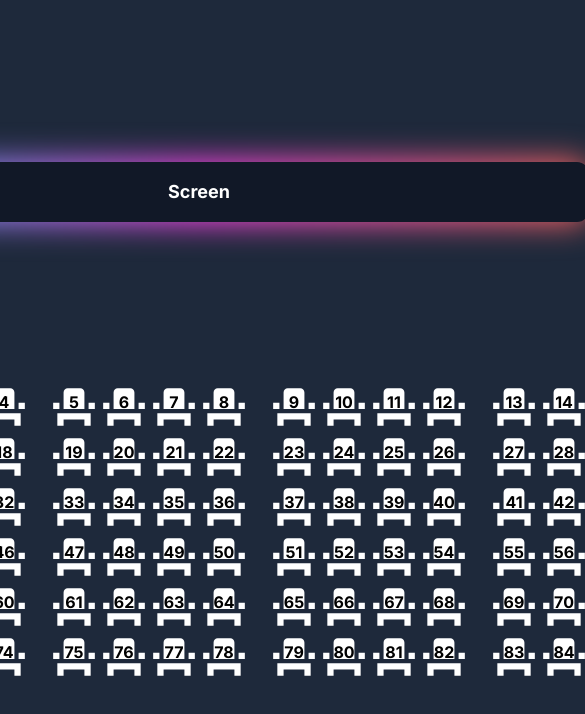
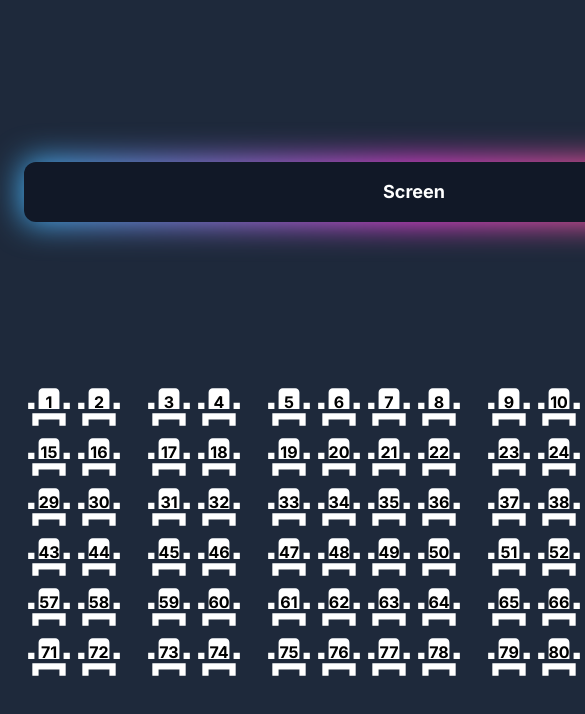
Before and after one commit to Srijan-t0d0/ticket, a Next.js app: page /bookticket in a window 390 px wide. Shown: the top 714 px of the page, 585 px wide, since content can reach past the window. Built offline with nearby package versions, Linux system fonts and the light colour scheme; no server answers; the database is empty.

Commit message:
feat:fixed layout issue

```diff
--- a/app/bookticket/page.tsx
+++ b/app/bookticket/page.tsx
@@ -32,7 +32,7 @@ export default function Page() {
   };
 
   return (
-    <div className=" p-4 flex flex-col h-screen w-screen justify-center align-middle items-center ps-6">
+    <div className=" p-4 flex flex-col h-screen w-screen justify-center lg:align-middle lg:items-center ps-6">
       <div className="mb-40 relative w-[780px] flex justify-center  align-middle">
         <div className="absolute w-[780px] transitiona-all  opacity-100 -inset-px bg-gradient-to-r from-[#44BCFF] via-[#FF44EC] to-[#FF675E] rounded-xl blur-lg"></div>
         <div className="relative w-[780px] flex items-center justify-center px-8 py-4 text-lg font-bold text-white transition-all duration-200 bg-gray-900 font-pj rounded-xl ">
@@ -42,7 +42,7 @@ export default function Page() {
 
       {rows.map((r) => (
         <div className="flex gap-5 " key={`row-${r}`}>
-          <div className="inline-flex">
+          <div className="flex">
             <Seat
               booked={bookings.includes(String((r - 1) * 14 + 1))}
               handleClick={handleClick}
@@ -56,7 +56,7 @@ export default function Page() {
               number={(r - 1) * 14 + 2}
             />
           </div>
-          <div className="inline-flex">
+          <div className="flex">
             <Seat
               booked={bookings.includes(String((r - 1) * 14 + 3))}
               handleClick={handleClick}
@@ -70,7 +70,7 @@ export default function Page() {
               number={(r - 1) * 14 + 4}
             />
           </div>
-          <div className="inline-flex">
+          <div className="flex">
             <Seat
               booked={bookings.includes(String((r - 1) * 14 + 5))}
               handleClick={handleClick}
```
